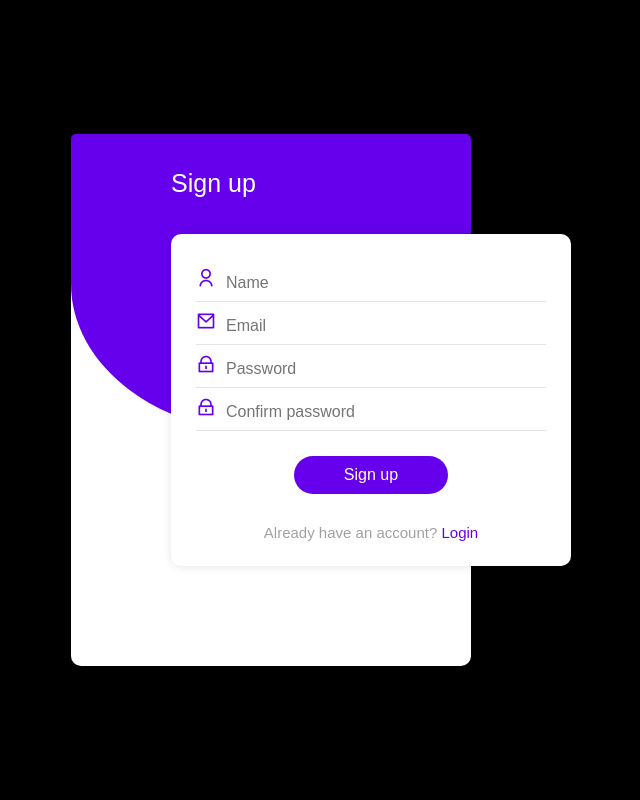
After one commit to heshegto/WhatsCookingGoodLooking, a Django app: page /sign_up in a window 1280 px wide. The commit adds this page. Shown: the whole page, without its empty margins (369-1009 px from the left). Run offline with Django 4.2, Linux system fonts and the light colour scheme.

Commit message:
Added login and sign up pages

```diff
--- a/cooking/urls.py
+++ b/cooking/urls.py
@@ -1,8 +1,10 @@
 from django.urls import path
-from cooking.views import IndexView
+from cooking.views import IndexView, LoginView, SignUpView
 
 app_name = 'cooking'
 
 urlpatterns = [
-    path('', IndexView.as_view(), name='index')
+    path('', IndexView.as_view(), name='index'),
+    path('login', LoginView.as_view(), name='login'),
+    path('sign_up', SignUpView.as_view(), name='sign_up')
 ]
--- a/cooking/views.py
+++ b/cooking/views.py
@@ -4,3 +4,11 @@ from django.views.generic.base import TemplateView
 
 class IndexView(TemplateView):
     template_name = 'base.html'
+
+
+class LoginView(TemplateView):
+    template_name = 'login.html'
+
+
+class SignUpView(TemplateView):
+    template_name = 'sign_up.html'
--- /dev/null
+++ b/static/css/login.css
@@ -0,0 +1,147 @@
+/* ======================== */
+/*
+    Ignore the following styles. They are not important to achieve the effect.
+    I'm only using them for looks (overall page background/font styles/centering content).
+*/
+*,
+*::before,
+*::after {
+	margin: 0;
+	padding: 0;
+	box-sizing: border-box;
+}
+html {
+	font-size: 62.5%;
+}
+html,
+body {
+	height: 100%;
+}
+body {
+	font-family: 'Poppins', sans-serif;
+	font-size: 1.6rem;
+	color: #fff;
+	background-color: #000;
+	display: grid;
+	place-items: center;
+}
+/* ======================== */
+/* General styles */
+button,
+input {
+	font: inherit;
+	border: none;
+	outline: none;
+}
+/* General styles end */
+.container {
+	position: relative;
+	isolation: isolate;
+	width: 40rem;
+	padding: 10rem 0;
+	color: #fff;
+	background-color: #fff;
+	border-radius: 1rem;
+	box-shadow: 0 1px 1rem
+		rgba(0, 0, 0, 0.1);
+}
+.container::before {
+	content: '';
+	position: absolute;
+	top: 0;
+	left: 0;
+	z-index: -1;
+	width: 100%;
+	height: 10rem;
+	background-color: #6600ec;
+	border-radius: 1rem 1rem 100% 100%;
+}
+.form__title {
+	position: absolute;
+	top: 3.5rem;
+	left: 50%;
+	transform: translateX(-50%);
+	font-size: 2.5rem;
+}
+.form {
+	padding: 2.5rem;
+	background-color: inherit;
+}
+.form__group {
+	position: relative;
+	display: flex;
+	align-items: baseline;
+	margin-inline: auto;
+}
+.form__icon {
+	font-size: 2rem;
+	margin-right: 1rem;
+	color: #6600ec;
+}
+.form__input {
+	position: relative;
+	width: 100%;
+	margin-top: 0.5rem;
+	padding-block: 1rem;
+}
+.form__bar {
+	position: absolute;
+	left: 0;
+	bottom: 0;
+	background-color:
+		rgba(0, 0, 0, 0.1);
+	width: 100%;
+	height: 1px;
+}
+.form__bar::before {
+	content: '';
+	position: absolute;
+	background-color: #6600ec;
+	width: 100%;
+	height: 2px;
+	transform: scaleX(0);
+	transform-origin: left;
+	transition: transform 0.5s;
+}
+.form__input:focus + .form__bar::before,
+.form__input:valid + .form__bar::before {
+	transform: scaleX(1);
+}
+.form__button {
+	display: block;
+	margin: 2.5rem auto 3rem;
+	padding: 1rem 5rem;
+	background-color: #6600ec;
+	color: #fff;
+	border-radius: 3rem;
+	cursor: pointer;
+}
+.form__button:hover {
+	background-color: #5300ec;
+}
+.form__switch {
+	font-size: 1.5rem;
+	text-align: center;
+	color: #a1a1a1;
+}
+.form__switch a {
+	text-decoration: none;
+	color: #6600ec;
+}
+.form__switch a:hover {
+	text-decoration: underline;
+}
+@media screen and (min-width: 43.75em) {
+	.container::before {
+		height: 30rem;
+	}
+	.form__title {
+		left: 10rem;
+		transform: none;
+	}
+	.form {
+		transform: translateX(10rem);
+		border-radius: inherit;
+		box-shadow: inherit;
+	}
+}
--- a/templates/base.html
+++ b/templates/base.html
@@ -18,7 +18,7 @@
             <ul>
                 <li><a href="#">Рандом</a></li>
                 <li><a href="#">Поиск</a></li>
-                <li><a href="#">Войти</a></li>
+                <li><a href="{% url 'cooking:login' %}">Войти</a></li>
                 <li>
                     <ul>
                         <li><a href="#">Профиль</a></li>
--- /dev/null
+++ b/templates/base_login_signup.html
@@ -0,0 +1,27 @@
+{% load static %}
+
+<!DOCTYPE html>
+<html lang="en">
+	<head>
+		<meta charset="UTF-8" />
+		<meta http-equiv="X-UA-Compatible" content="IE=edge" />
+		<meta name="viewport" content="width=device-width, initial-scale=1.0" />
+		<title>{% block title %}{% endblock %}</title>
+		<link
+			href="https://cdn.jsdelivr.net/npm/remixicon@2.5.0/fonts/remixicon.css"
+			rel="stylesheet"
+		/>
+        <link rel="stylesheet" href="{% static 'css/login.css' %}">
+
+	</head>
+	<body>
+		<div class="container">
+			<span class="form__title">{% block container_name %}{% endblock %}</span>
+			<form class="form">
+				{% block content %}
+
+				{% endblock content %}
+			</form>
+		</div>
+	</body>
+</html>
--- /dev/null
+++ b/templates/sign_up.html
@@ -0,0 +1,41 @@
+{% extends 'base_login_signup.html' %}
+
+{% block title %} Sign up {% endblock title %}
+{% block container_name %}Sign up {% endblock container_name %}
+
+{% block content %}
+    <div class="form__group">
+        <i class="ri-user-line form__icon"></i>
+        <input type="text" placeholder="Name" required class="form__input" />
+        <span class="form__bar"></span>
+    </div>
+    <div class="form__group">
+        <i class="ri-mail-line form__icon"></i>
+        <input type="text" placeholder="Email" required class="form__input" />
+        <span class="form__bar"></span>
+    </div>
+    <div class="form__group">
+        <i class="ri-lock-line form__icon"></i>
+        <input
+            type="password"
+            placeholder="Password"
+            required
+            class="form__input"
+        />
+        <span class="form__bar"></span>
+    </div>
+    <div class="form__group">
+        <i class="ri-lock-line form__icon"></i>
+        <input
+            type="password"
+            placeholder="Confirm password"
+            required
+            class="form__input"
+        />
+        <span class="form__bar"></span>
+    </div>
+    <button type="submit" class="form__button">Sign up</button>
+    <p class="form__switch">
+        Already have an account? <a href="{% url 'cooking:login' %}">Login</a>
+    </p>
+{% endblock content %}
```
Also changed, not shown: templates/login.html (added, +26 -0 lines), README.md, static/css/my.css (line endings or trailing spaces).
